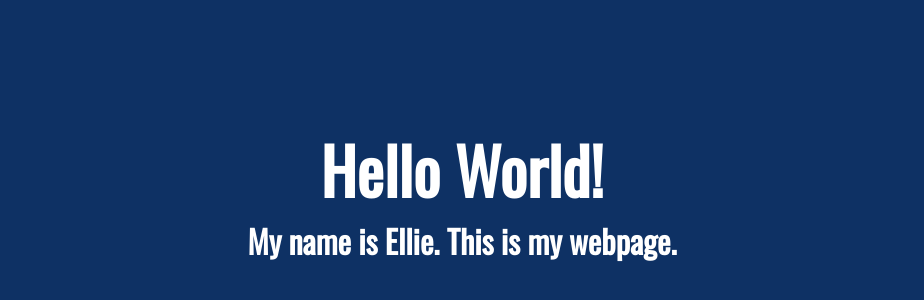
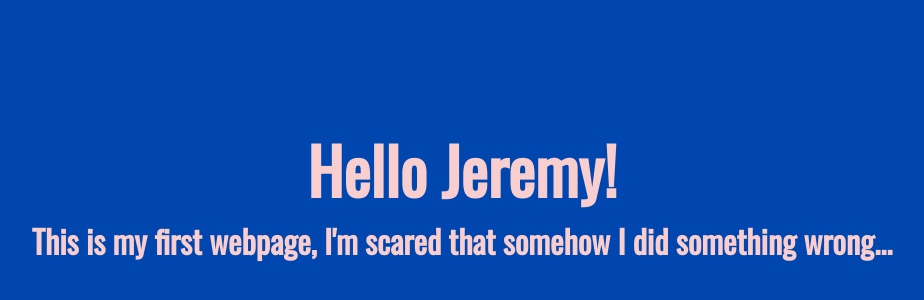
Before and after one commit to eprickettmorgan-ux/J220-Coding-Projects, a plain HTML site: page 01-FIRST-WEBSITE/index.html in a window 1280 px wide. Shown: the part 208-508 px from the top of the page, without its empty margins (178-1102 px from the left). Drawn offline with nearby package versions, Linux system fonts and the light colour scheme.

Commit message:
Fixing readme

```diff
--- a/01-FIRST-WEBSITE/index.html
+++ b/01-FIRST-WEBSITE/index.html
@@ -6,8 +6,8 @@
     </head>
     <body>
         <div class="container">
-            <h1>Hello World!</h1>
-            <h3>My name is Ellie. This is my webpage.</h3>
+            <h1>Hello Jeremy!</h1>
+            <h3>This is my first webpage, I'm scared that somehow I did something wrong...</h3>
         </div>
     </body>
 </html>
--- a/01-FIRST-WEBSITE/style.css
+++ b/01-FIRST-WEBSITE/style.css
@@ -1,8 +1,8 @@
 @import url('https://fonts.googleapis.com/css2?family=Oswald&display=swap');
 
 body{
-    background-color: #0E3164;
-    color: white;
+    background-color: #0046af;
+    color: rgb(248, 206, 206);
     font-family: "Oswald", serif;
     font-optical-sizing: auto;
     padding: 0;
```
Also changed, not shown: 1 other file.
